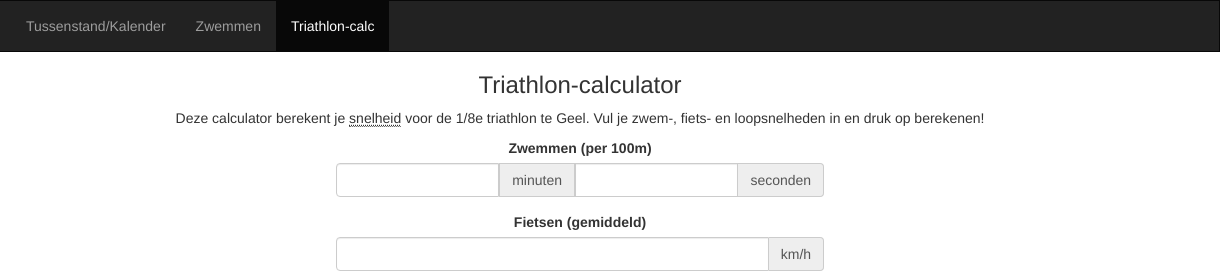
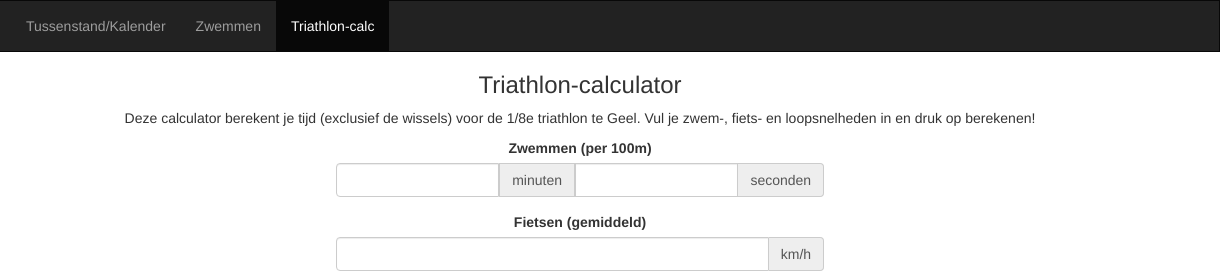
Before and after one commit to GKKsport/gkksport.github.io, a plain HTML site: page triathloncalc.html in a window 1280 px wide. Shown: the top 280 px of the page, 60-1280 px from the left. Drawn offline with nearby package versions, Linux system fonts and the light colour scheme.

Commit message:
Update triathloncalc.html

```diff
--- a/triathloncalc.html
+++ b/triathloncalc.html
@@ -85,7 +85,7 @@
         <div class="row content">
             <div class="col-md-10 col-md-offset-1">
                 <h3>Triathlon-calculator</h3>
-                <p>Deze calculator berekent je <abbr title="ideale snelheid (zonder de wissels)">snelheid</abbr> voor de 1/8e triathlon te Geel. Vul je zwem-, fiets- en loopsnelheden in en druk op berekenen!</p>
+                <p>Deze calculator berekent je tijd (exclusief de wissels) voor de 1/8e triathlon te Geel. Vul je zwem-, fiets- en loopsnelheden in en druk op berekenen!</p>
                 <div class="col-md-6 col-md-offset-3">
                     <form class="form" id="triathlon-calc" action="">
                         <label class="control-label" for="zwemmen">Zwemmen (per 100m)</label>
```
